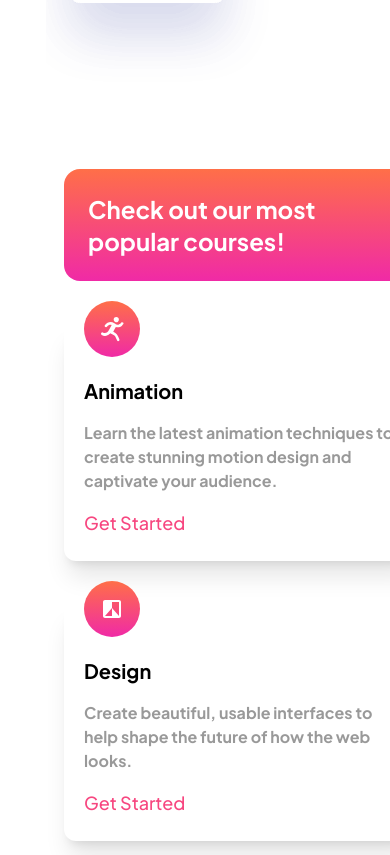
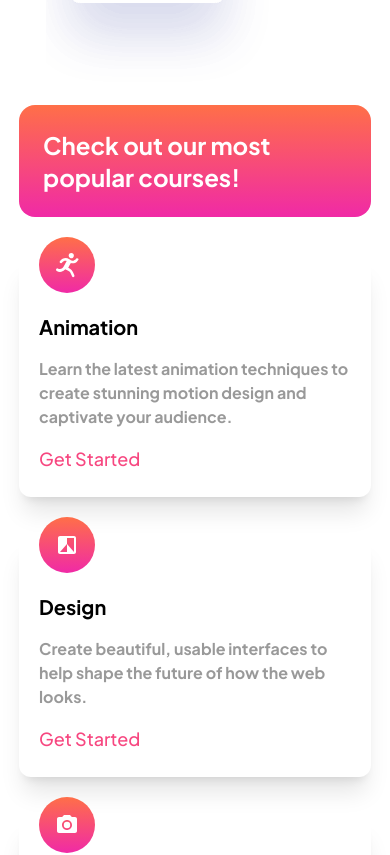
Before and after one commit to xpress-dev/e-learning-landing-page, a React (Vite) app: page / in a window 390 px wide. Shown: the part 816-1671 px from the top of the page. Built offline with nearby package versions, Linux system fonts and the light colour scheme.

Commit message:
finishing touches

```diff
--- a/index.html
+++ b/index.html
@@ -2,9 +2,9 @@
 <html lang="en">
   <head>
     <meta charset="UTF-8" />
-    <link rel="icon" type="image/svg+xml" href="/vite.svg" />
+    <link rel="icon" type="image/svg+xml" href="/logo.svg" />
     <meta name="viewport" content="width=device-width, initial-scale=1.0" />
-    <title>Vite + React</title>
+    <title>Skilled E-Learning Landing Page</title>
   </head>
   <body>
     <div id="root"></div>
--- a/src/components/Courses.jsx
+++ b/src/components/Courses.jsx
@@ -7,7 +7,7 @@ import cryptoIcon from '../assets/icon-crypto.svg';
 import businessIcon from '../assets/icon-business.svg';
 const Courses = () => {
   return (
-    <section className='w-full p-16 grid grid-cols-1 sm:grid-cols-2 lg:grid-cols-3 gap-10 max-w-7xl mx-auto'>
+    <section className='w-full  sm:p-16 grid grid-cols-1 sm:grid-cols-2 lg:grid-cols-3 gap-10 max-w-7xl mx-auto'>
       <div className='bg-gradient-to-b from-[#ff6f48] to-[#f02aa6] text-white p-6 rounded-2xl w-[22rem] sm:h-[15rem] font-bold text-2xl mx-auto'>
         <p>Check out our most popular courses!</p>
       </div>
```
Also changed, not shown: public/logo.svg (added).
